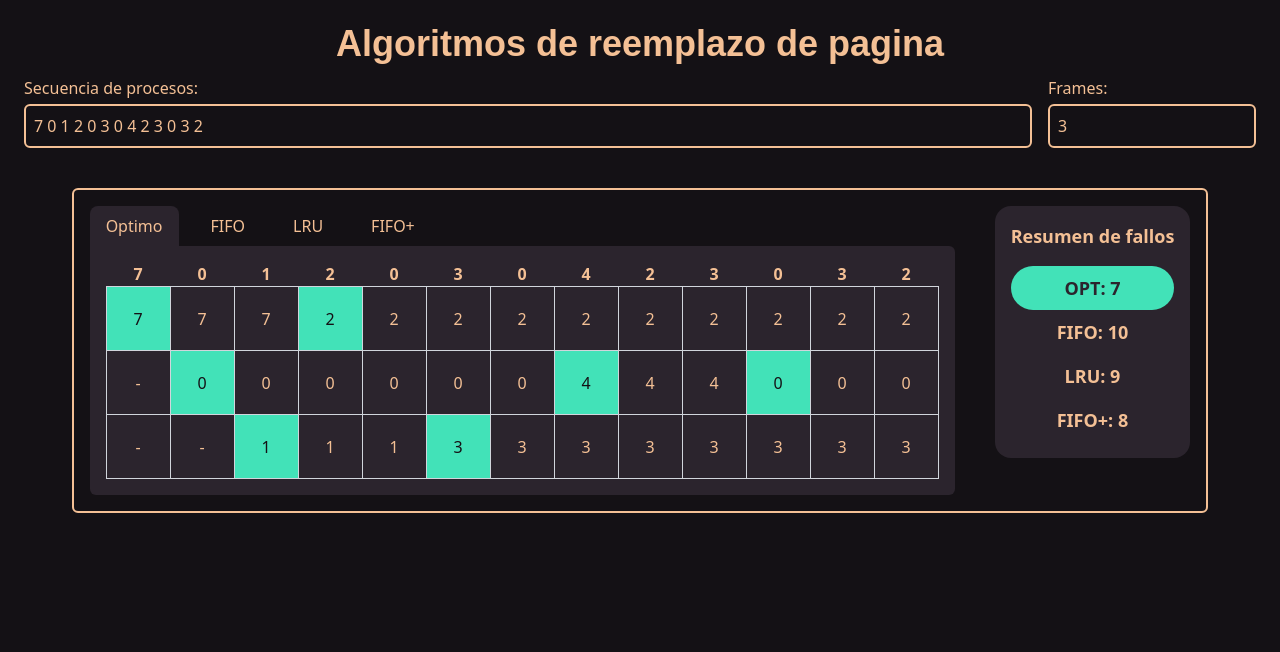
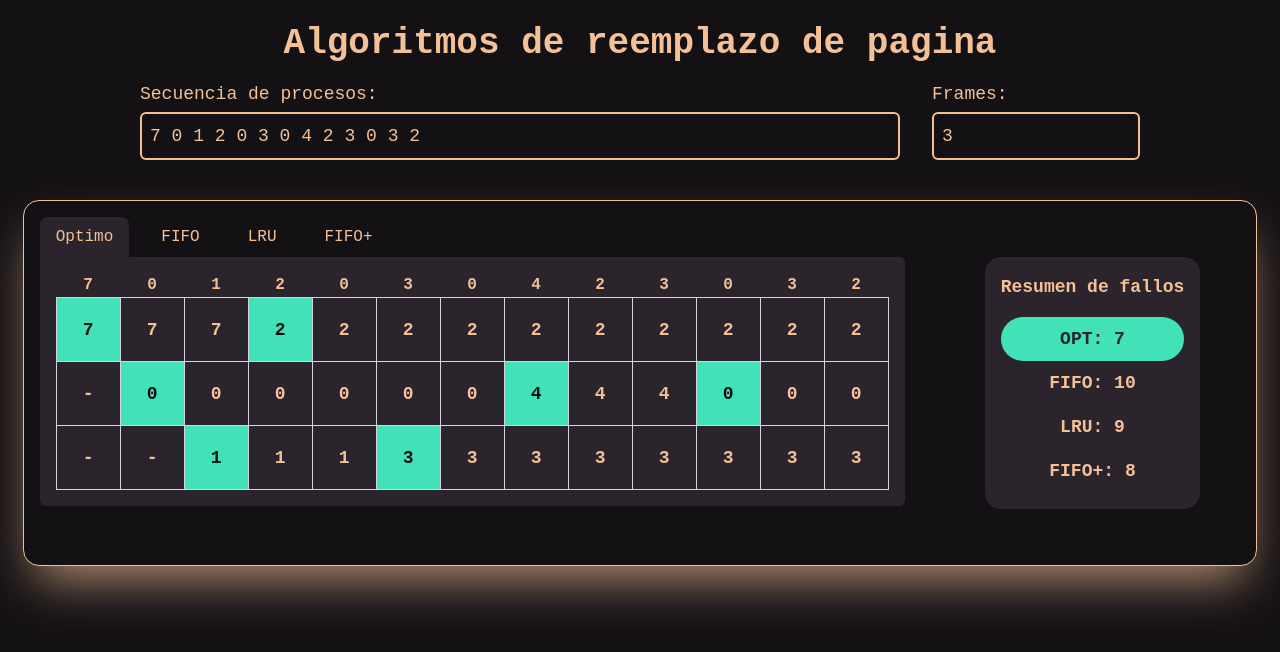
Before and after one commit to weswinng/page_replacement_algorithms, a React (Vite) app: page / in a window 1280 px wide. Shown: the top 652 px of the page. Built offline with nearby package versions, Linux system fonts and the light colour scheme.

Commit message:
Enhance UI components: update styles in FaultsSummary, InputForm, Simulation, and SimulationTable for improved visual consistency and user experience; add tasks file for project tracking

```diff
--- a/src/components/FaultsSummary.jsx
+++ b/src/components/FaultsSummary.jsx
@@ -15,7 +15,7 @@ const FaultsSummary = ({ selectedAlgorithm }) => {
 
   return (
     <>
-      <ul className='bg-background-light p-4 rounded-2xl'>
+      <ul className='bg-background-light p-4 rounded-2xl m-10'>
         <li className='text-center text-lg font-bold text-primary pb-4'>Resumen de fallos</li>
         {!isSequenceEmpty && (
           <>
--- a/src/components/InputForm.jsx
+++ b/src/components/InputForm.jsx
@@ -7,9 +7,9 @@ const InputForm = () => {
   const handleFramesChange = (e) => setFrames(Number(e.target.value))
 
   return (
-    <div className='text-primary p-4 m-2 rounded-md'>
+    <div className='text-primary p-4 m-2 rounded-md text-shadow text-shadow-primary font-primary'>
       <h1 className='font-primary text-4xl font-black text-center text-primary'>Algoritmos de reemplazo de pagina</h1>
-      <div className='flex flex-row mt-3 gap-4'>
+      <div className='flex flex-row mt-4 gap-8 max-w-[1000px] mx-auto text-lg'>
         <label className='flex flex-col gap-1 grow-1'>
           Secuencia de procesos:
           <input className='border-2 border-primary rounded-md p-2' type='text' value={sequence} onChange={handleSequenceChange} placeholder='Ej: 7 0 1 2 0 3 0 4 2 3 0 3 2' />
--- a/src/components/Simulation.jsx
+++ b/src/components/Simulation.jsx
@@ -7,8 +7,8 @@ const Simulation = () => {
   const [selectedAlgorithm, setSelectedAlgorithm] = useState('optimo')
 
   return (
-    <section className='flex flex-col justify-center items-center'>
-      <div className='flex flex-row flex-wrap justify-center gap-10 border-primary border-2 w-fit rounded-md p-4 m-4'>
+    <section className='flex flex-col justify-center items-center font-primary'>
+      <div className='flex flex-row flex-wrap justify-center gap-10 border-primary border-1 w-fit rounded-2xl p-4 m-4 shadow-2xl shadow-primary-shadow bg-background'>
         <article className='bg-background'>
           <NavBarAlgorithms selectedAlgorithm={selectedAlgorithm} setSelectedAlgorithm={setSelectedAlgorithm} />
           <SimulationTable selectedAlgorithm={selectedAlgorithm} />
--- a/src/components/SimulationTable.jsx
+++ b/src/components/SimulationTable.jsx
@@ -55,7 +55,7 @@ const SimulationTable = ({ selectedAlgorithm }) => {
                 return (
                   <td
                     key={`cell-${rowIndex}-${cellIndex}`}
-                    className={`border border-gray-300 p-2 w-16 h-16 text-center justify-items-center ${
+                    className={`border border-gray-300 p-2 w-16 h-16 text-center font-black text-lg justify-items-center ${
                       cell[1] === 1 ? 'bg-aquamarine text-background' : 'text-primary'
                     }`}
                   >
--- a/src/index.css
+++ b/src/index.css
@@ -1,8 +1,8 @@
 @import "tailwindcss";
-@import url('https://fonts.googleapis.com/css2?family=Bungee+Spice&display=swap');
+@import url('https://fonts.googleapis.com/css2?family=Roboto+Mono:ital,wght@0,100..700;1,100..700&display=swap');
 
 @theme {
-    --font-primary: "Bungee Spice", sans-serif;
+    --font-primary:"Roboto Mono", monospace;
 
     --color-eggplant: #553A4B;
     --color-ultra-violet: #3A3370;
@@ -10,4 +10,5 @@
     --color-background: #141115;
     --color-background-light: #2B242D;
     --color-primary: #F4C095;
+    --color-primary-shadow: #b48f71;
 }
```
Also changed, not shown: tasks.txt (added).
